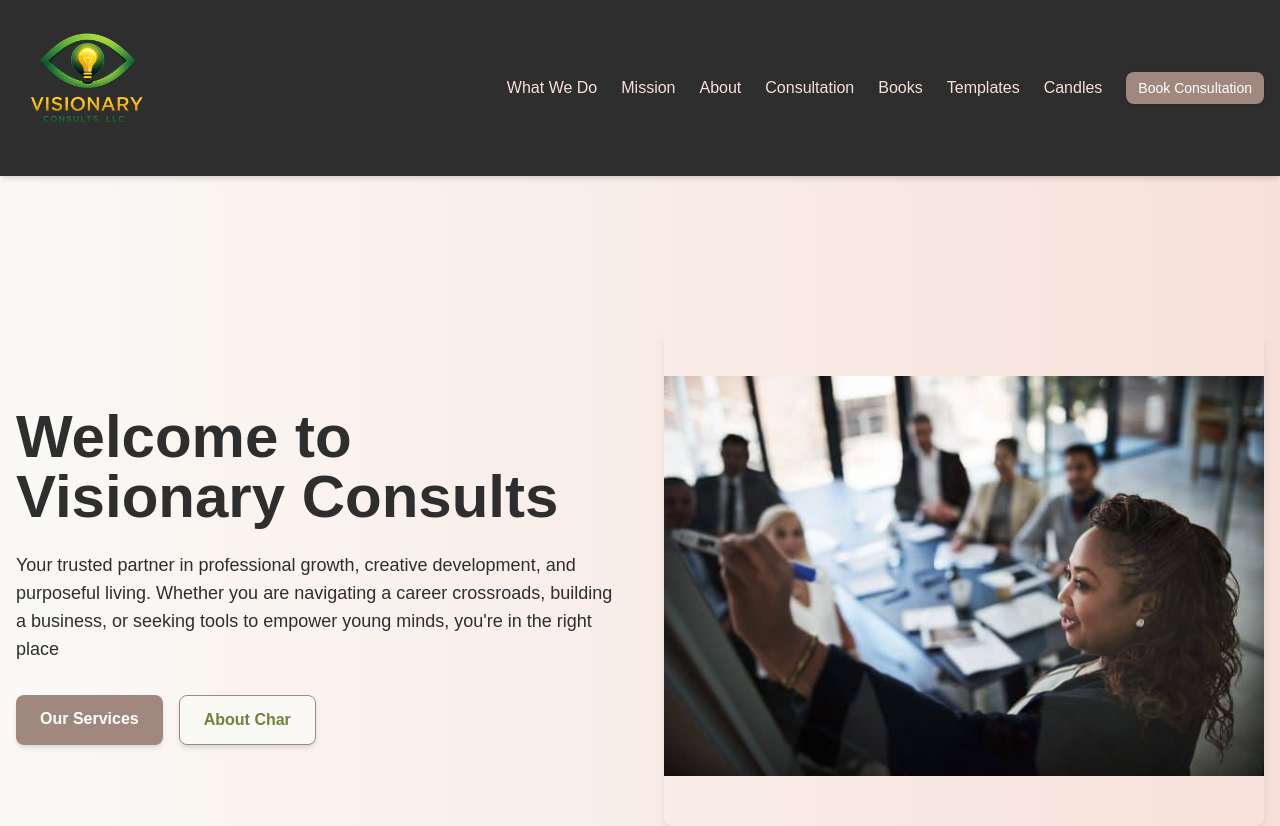
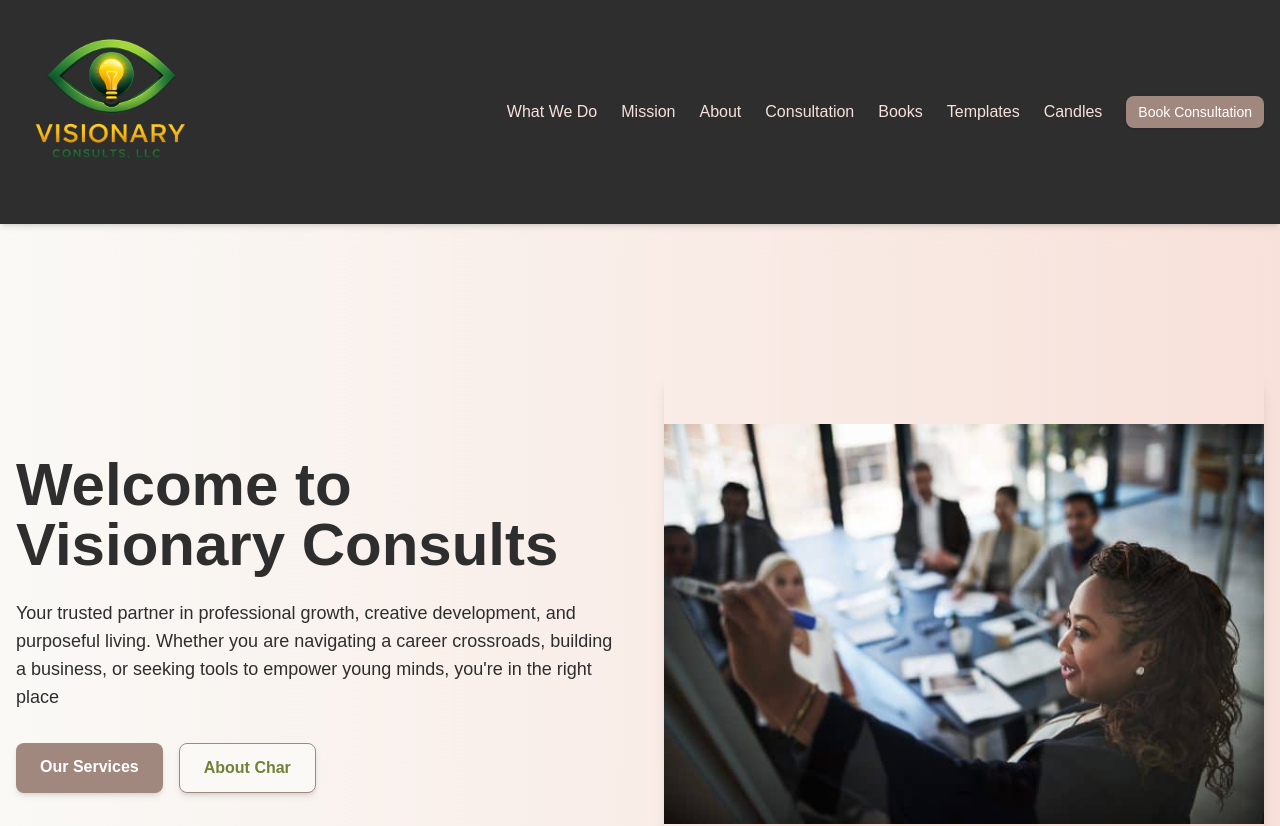
Before and after one commit to 5starmula/VisionaryConsults, a Next.js app: page / in a window 1280 px wide. Shown: the top 826 px of the page. Built offline with nearby package versions, Linux system fonts and the light colour scheme.

Commit message:
Increase header logo size further for better visibility

```diff
--- a/src/components/Header.tsx
+++ b/src/components/Header.tsx
@@ -36,9 +36,9 @@ export default function Header() {
             <Image
               src="/images/Visionary_Consults_Enhanced.png"
               alt="Visionary Consults Logo"
-              width={150}
-              height={150}
-              className="w-20 h-20 md:w-36 md:h-36"
+              width={200}
+              height={200}
+              className="w-28 h-28 md:w-48 md:h-48"
               priority
             />
           </Link>
```
